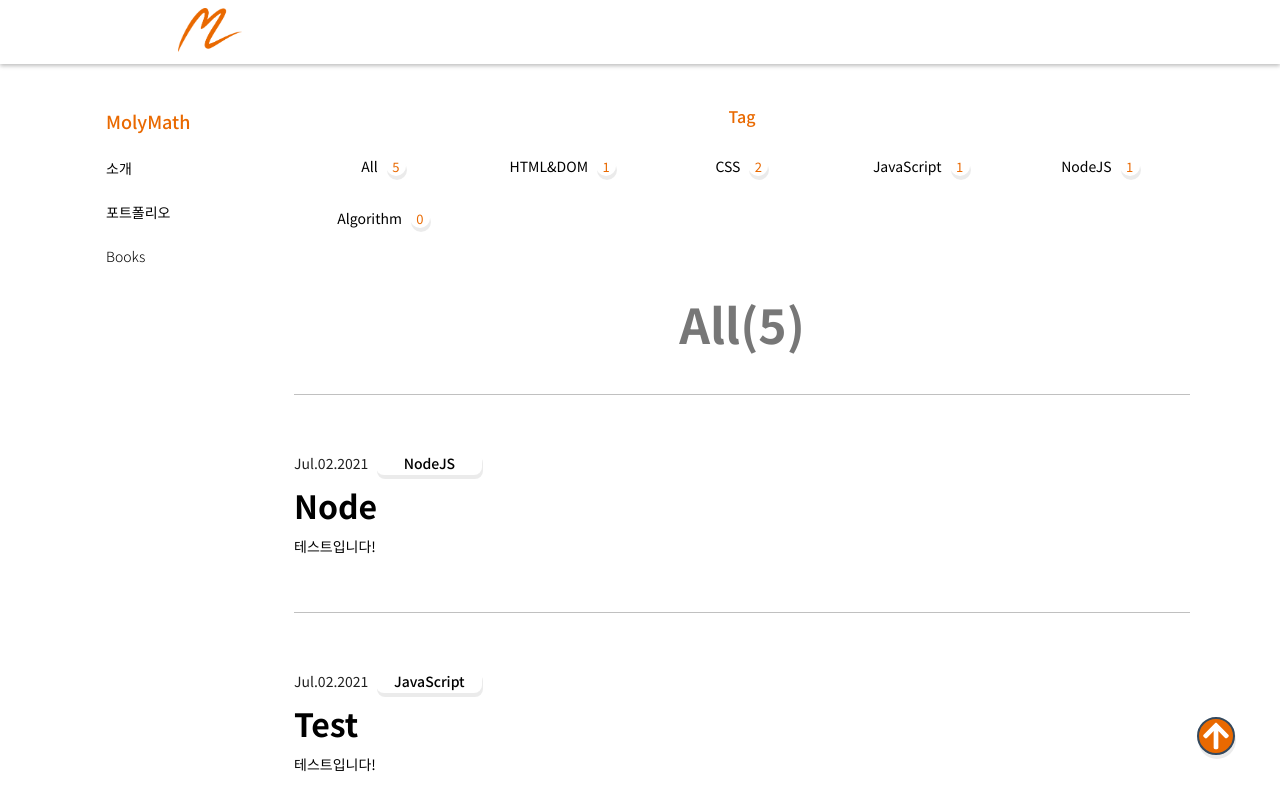
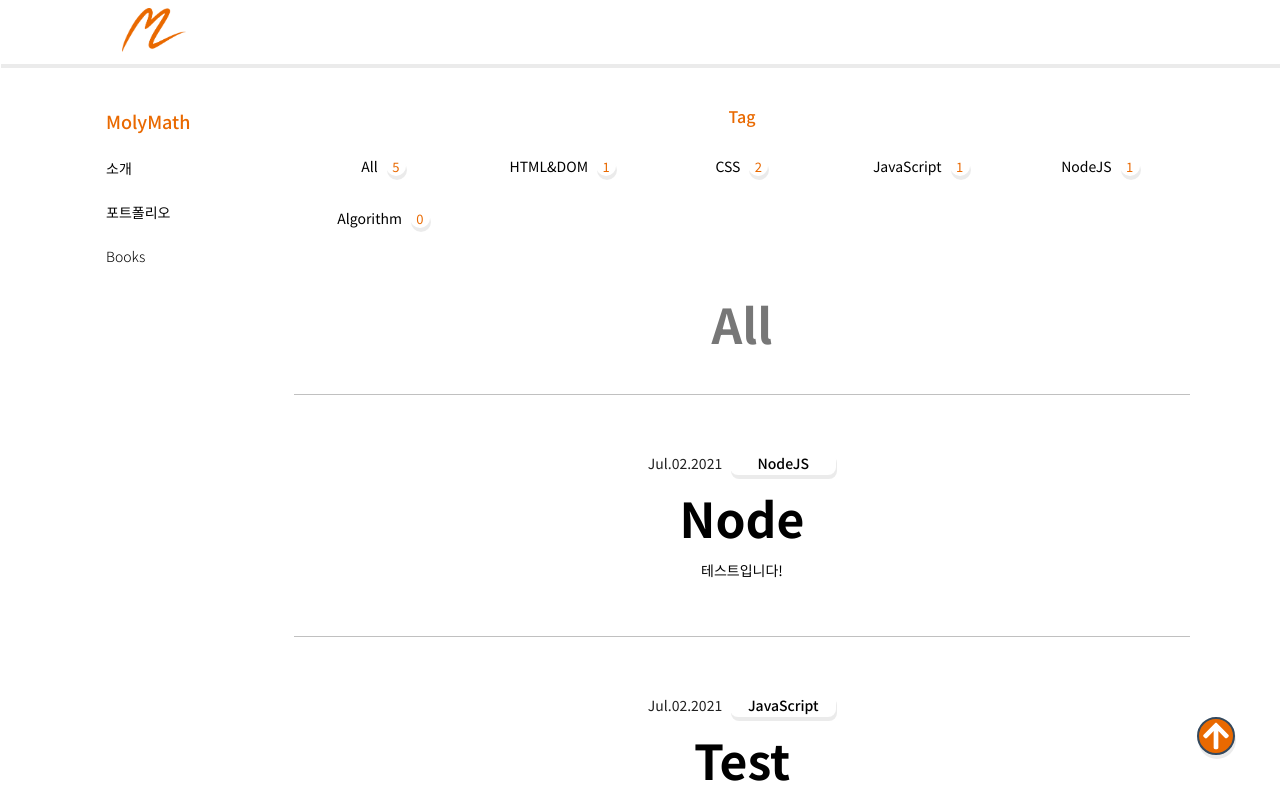
Before and after one commit to wdudtlrw78/devlog, a Next.js app in the folder prepare/front/: page / in a window 1280 px wide. Shown: the top 800 px of the page. Built offline with nearby package versions, Linux system fonts and the light colour scheme.

Commit message:
Fix: move logo, menu

```diff
--- a/prepare/front/components/AppLayout/index.jsx
+++ b/prepare/front/components/AppLayout/index.jsx
@@ -118,18 +118,18 @@ const AppLayout = ({ children }) => {
           <SNS>
             <Link href="mailto:wdudtlrw78@gmail.com" prefetch={false}>
               <a>
-                <FontAwesomeIcon className="instagram" icon={faEnvelope} size="lg" />
+                <FontAwesomeIcon className="instagram" icon={faEnvelope} size="lg" title="Email" />
               </a>
             </Link>
             <Link href="https://github.com/wdudtlrw78" prefetch={false}>
               <a target="_blank" rel="noreferrer noopener">
-                <FontAwesomeIcon className="github" icon={faGithub} size="lg" />
+                <FontAwesomeIcon className="github" icon={faGithub} size="lg" title="Github" />
               </a>
             </Link>
 
             <Link href="https://www.instagram.com/mosik_2" prefetch={false}>
-              <a target="_blank" rel="noreferrer noopener">
-                <FontAwesomeIcon className="instagram" icon={faInstagram} size="lg" />
+              <a target="_blank" rel="noreferrer noopener" tel="github">
+                <FontAwesomeIcon className="instagram" icon={faInstagram} size="lg" title="Instagram" />
               </a>
             </Link>
           </SNS>
--- a/prepare/front/components/AppLayout/styles.jsx
+++ b/prepare/front/components/AppLayout/styles.jsx
@@ -27,7 +27,7 @@ export const Header = styled.header`
   top: 0;
   left: 0;
   background: #ffffff;
-  box-shadow: 0px 2px 4px rgba(0, 0, 0, 0.25);
+  box-shadow: 1px 4px 0 0 rgb(0 0 0 / 8%);
 
   @media (min-width: 820px) {
     height: 64px;
@@ -48,6 +48,7 @@ export const Container = styled.div`
   height: 100%;
   margin: 0 auto;
   display: flex;
+  flex-direction: row-reverse;
   justify-content: space-between;
   align-items: center;
 
@@ -57,6 +58,7 @@ export const Container = styled.div`
 
   @media (min-width: 820px) {
     max-width: calc(1100px);
+    flex-direction: row;
   }
 
   @media (min-width: 320px) {
@@ -67,7 +69,6 @@ export const Container = styled.div`
 export const ToggleMenuButton = styled.button`
   width: 48px;
   height: 48px;
-  float: left;
   cursor: pointer;
   background: transparent;
   border: none;
@@ -92,11 +93,20 @@ export const ToggleMenuButton = styled.button`
 `;
 
 export const HeaderLeftColumn = styled.div`
-  width: 240px;
-  text-align: center;
-  clear: both;
-  @media (max-width: 820px) {
-    display: none;
+  margin-left: 16px;
+  width: 48px;
+
+  & a {
+    width: 100%;
+    height: 100%;
+    margin: 0 auto;
+  }
+
+  @media (min-width: 820px) {
+    width: 64px;
+    margin-left: 32px;
+    text-align: center;
+  }
 `;
 
 export const NavContainer = styled.nav`
@@ -109,6 +119,11 @@ export const NavContainer = styled.nav`
   height: 100vh;
   z-index: 100;
   overflow: auto;
+
+  @media (max-width: 820px) {
+    right: 0;
+  }
+
   ::-webkit-scrollbar {
     display: none;
   }
--- a/prepare/front/components/PostCard/styles.jsx
+++ b/prepare/front/components/PostCard/styles.jsx
@@ -12,6 +12,7 @@ export const Meta = styled.div`
 
 export const DateAndCategoryContainer = styled.div`
   display: flex;
+  justify-content: center;
   align-items: center;
   margin-left: 16px;
   margin-bottom: 7px;
@@ -45,6 +46,7 @@ export const CategoryBox = styled.div`
 
 export const AarticleContainer = styled.div`
   margin-left: 16px;
+  text-align: center;
 
   @media (min-width: 820px) {
     margin-left: 0;
@@ -54,7 +56,7 @@ export const AarticleContainer = styled.div`
 export const Title = styled.h1`
   margin: 0;
 
-  font-size: 32px;
+  font-size: 48px;
 `;
 
 export const Description = styled.p`
--- a/prepare/front/package.json
+++ b/prepare/front/package.json
@@ -25,6 +25,7 @@
     "lodash": "^4.17.21",
     "marked": "^2.1.3",
     "next": "^10.2.3",
+    "parse-numeric-range": "^1.2.0",
     "prop-types": "^15.7.2",
     "raw-loader": "^4.0.2",
     "react": "^17.0.2",
--- a/prepare/front/pages/_app.jsx
+++ b/prepare/front/pages/_app.jsx
@@ -53,6 +53,15 @@ export const globalStyles = (
         padding-left: 1em;
         border-left: 0.5em #eee solid;
       }
+
+      em {
+        color: #ec4899;
+        font-weight: 600;
+        font-size: 0.875em;
+        background-color: #f3f4f6;
+        padding: 2px 4px;
+        border-radius: 0.25rem;
+      }
     `}
   />
 );
--- a/prepare/front/pages/category/[navMenu]/index.jsx
+++ b/prepare/front/pages/category/[navMenu]/index.jsx
@@ -21,9 +21,7 @@ const isCategory = ({ posts }) => {
       <AppLayout>
         <p style={{ color: '#e96900', textAlign: 'center', fontSize: '16px', fontWeight: '500' }}>Tag</p>
         <DetailNavMenu posts={posts} />
-        <ListSectionTitle>
-          {navMenu}({posts.filter((post) => navMenu === post.category).length})
-        </ListSectionTitle>
+        <ListSectionTitle>{navMenu}</ListSectionTitle>
         {posts.map((post) => navMenu === post.category && <PostCard key={post.title} post={post} {...post} />)}
       </AppLayout>
     </>
--- a/prepare/front/pages/index.jsx
+++ b/prepare/front/pages/index.jsx
@@ -11,8 +11,8 @@ import DetailNavMenu from '../components/DetailNavMenu';
 export const ListSectionTitle = styled.h1`
   margin-bottom: 56px;
   padding-bottom: 36px;
+  font-size: 48px;
   text-align: center;
-  font-size: 48px;
   color: #777;
   border-bottom: 1px solid #c0c0c0;
 
@@ -32,7 +32,7 @@ const Home = ({ posts }) => {
       <AppLayout>
         <p style={{ color: '#e96900', textAlign: 'center', fontSize: '16px', fontWeight: '500' }}>Tag</p>
         <DetailNavMenu posts={posts} />
-        <ListSectionTitle>All({posts.length})</ListSectionTitle>
+        <ListSectionTitle>All</ListSectionTitle>
         {posts.map((post) => (
           <PostCard key={post.title} post={post} {...post} />
         ))}
--- a/prepare/front/pages/post/[slug].jsx
+++ b/prepare/front/pages/post/[slug].jsx
@@ -70,6 +70,7 @@ const Blog = ({ title, content, category, date }) => {
             },
             code({ className, children }) {
               const language = className.replace('language-', '');
+              console.log(language);
               return <SyntaxHighlighter style={materialDark} language={language} children={children[0]} />;
             },
           }}
```
Also changed, not shown: prepare/front/_content/Node.md (+9 -0 lines).
